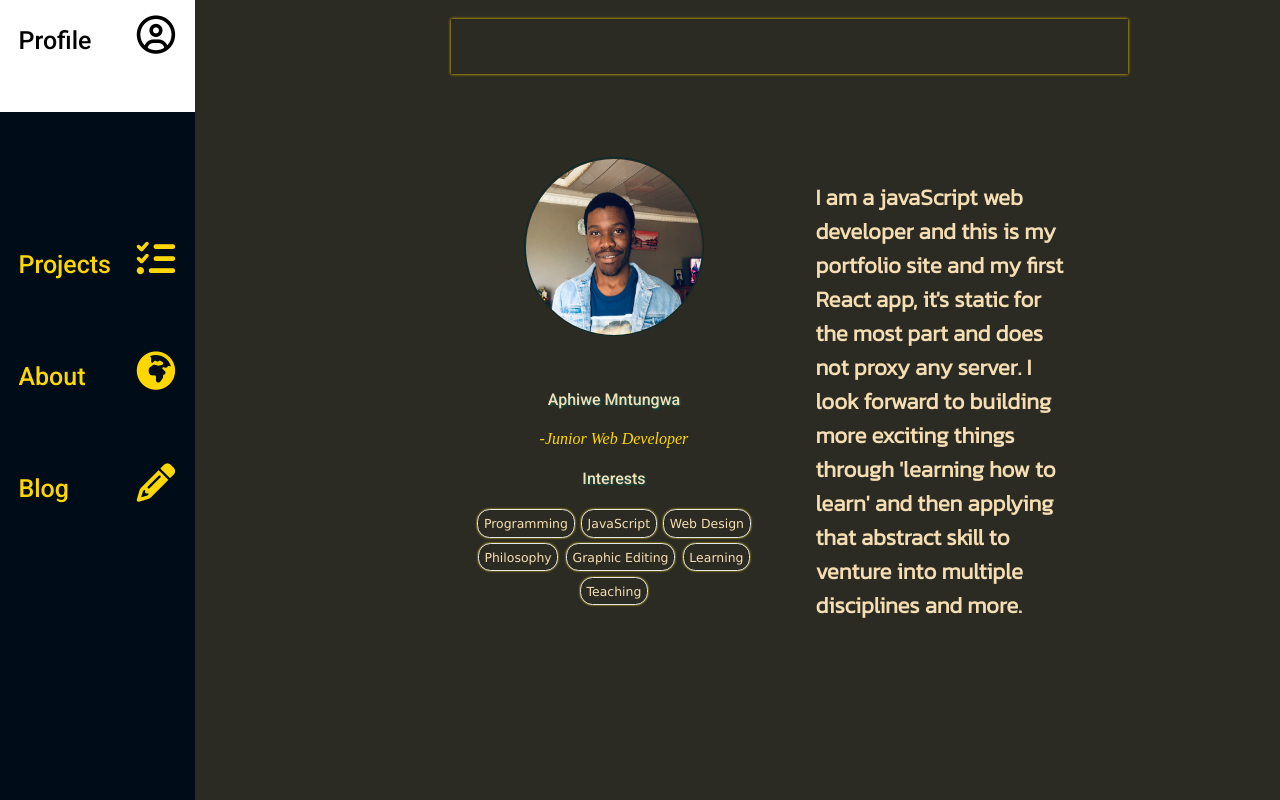
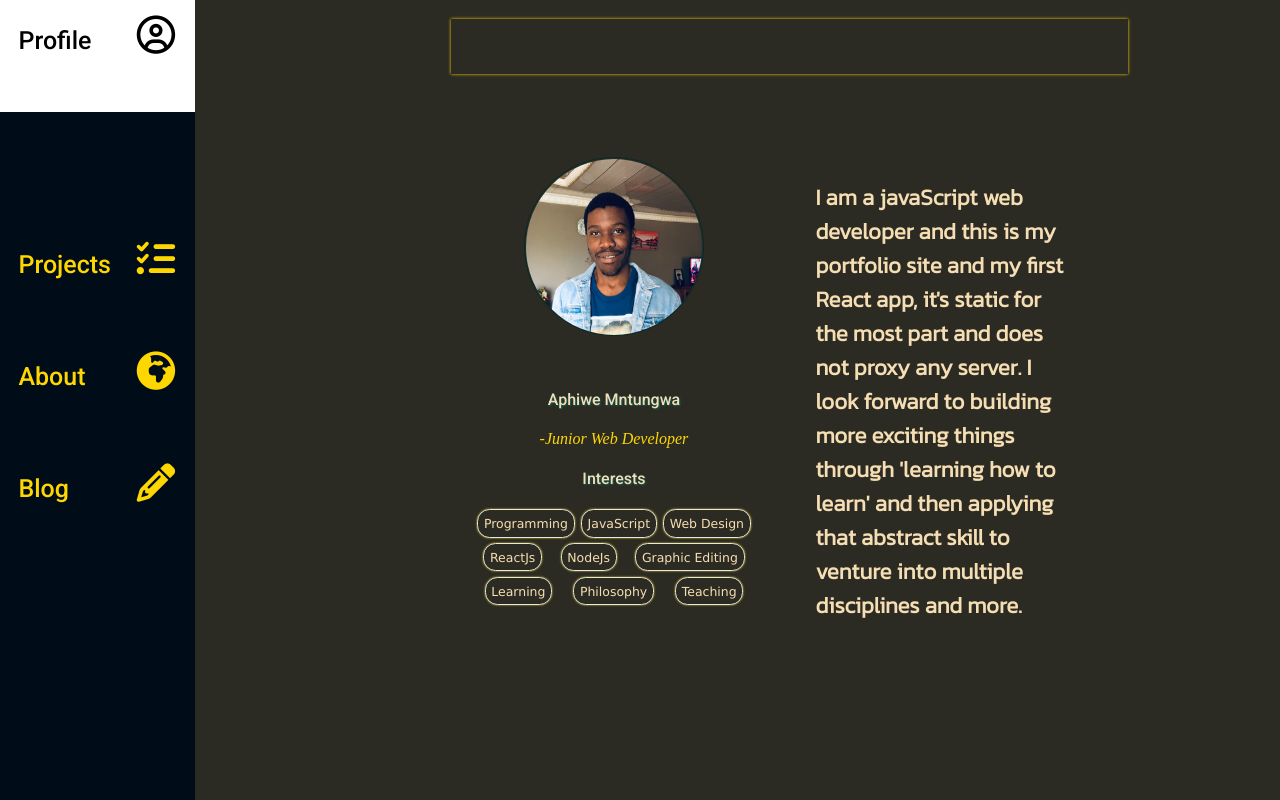
Before and after one commit to AphiweMntungwa/porfolio, a React (Create React App) app: page / in a window 1280 px wide. Built offline with nearby package versions, Linux system fonts and the light colour scheme; no server answers.

Commit message:
new design

```diff
--- a/src/Components/Profile/Person/Personal.jsx
+++ b/src/Components/Profile/Person/Personal.jsx
@@ -14,10 +14,12 @@ const styleprop = {
     { id: 1, int: "Programming" },
     { id: 2, int: "JavaScript" },
     { id: 3, int: "Web Design" },
-    { id: 4, int: "Philosophy" },
-    { id: 5, int: "Graphic Editing" },
-    { id: 6, int: "Learning" },
-    { id: 7, int: "Teaching" },
+    { id: 4, int: " ReactJs" },
+    { id: 5, int: "NodeJs" },
+    { id: 6, int: "Graphic Editing" },
+    { id: 7, int: "Learning" },
+    { id: 8, int: "Philosophy" },
+    { id: 9, int: " Teaching" },
   ],
   title: "Interests",
 };
```
